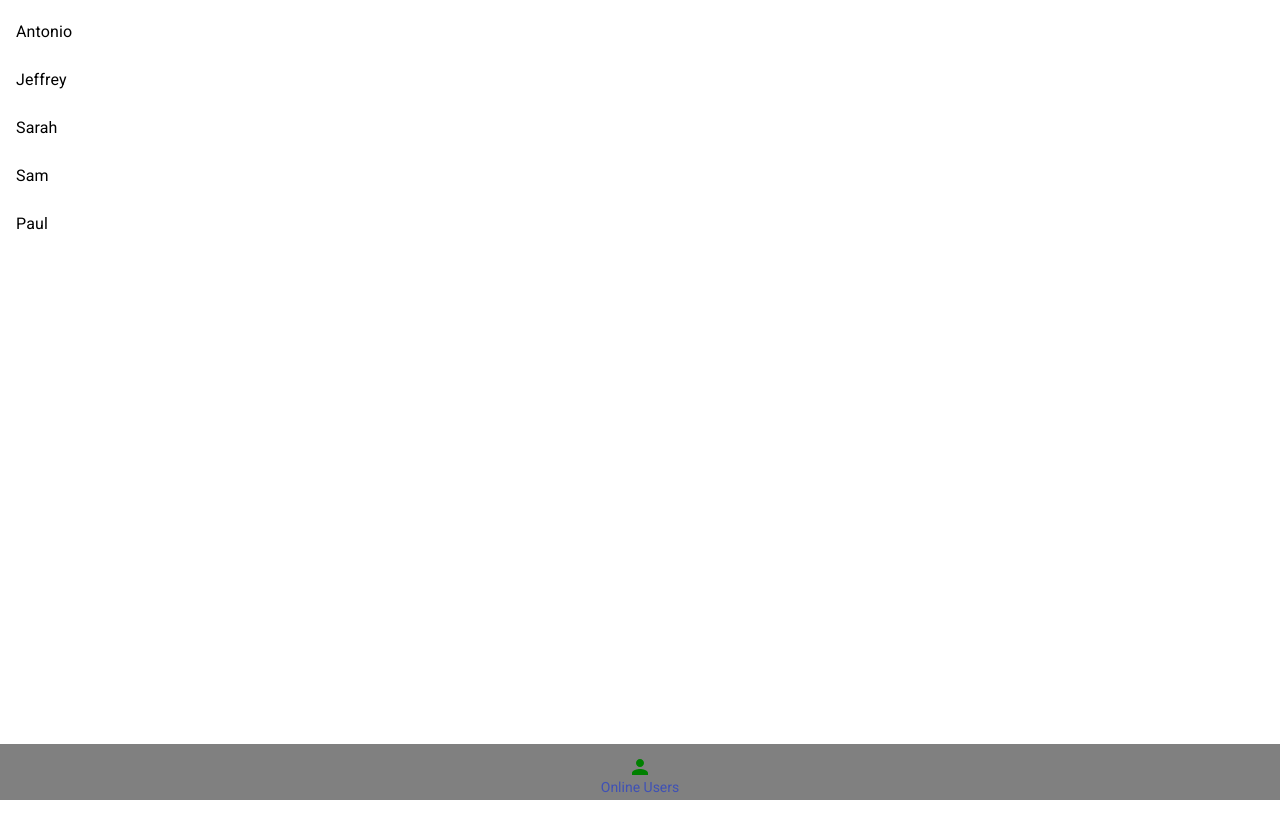
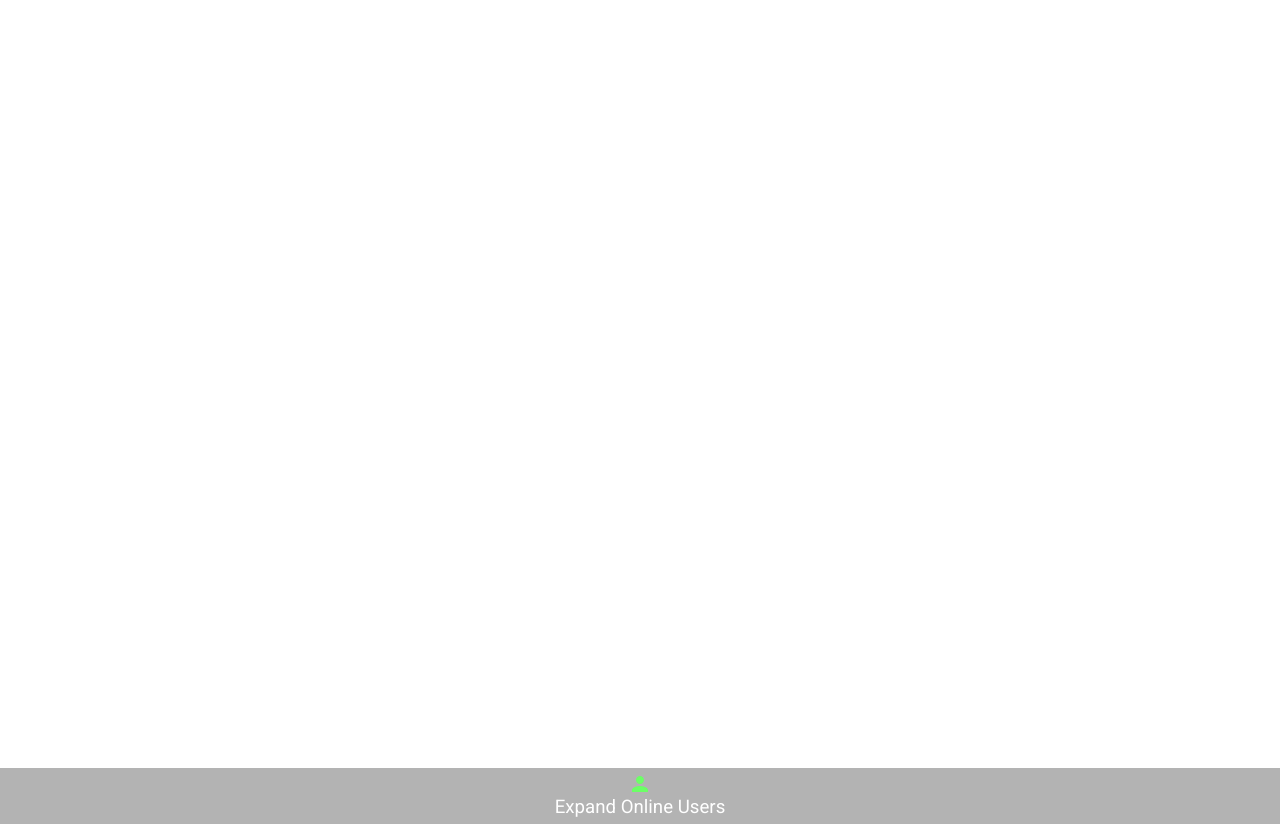
Before and after one commit to afbooza/online-users, a React (Create React App) app: page / in a window 1280 px wide. Before the commit the page ends 800 px from the top, so only its background shows below. Built offline with nearby package versions, Linux system fonts and the light colour scheme.

Commit message:
Added mocks, some animation, toggle expand and css

```diff
--- a/src/App.js
+++ b/src/App.js
@@ -2,38 +2,47 @@ import React from 'react';
 import './App.css';
 import UserList from './UserList';
 import Footer from './Footer';
-
-
+import { StylesProvider } from '@material-ui/styles';
+import getUsers from './mock/getUsers';
 
 function App() {
 
-  //setState Object
-  const [usersObj, setUser] = React.useState({
-    usersList: [
-      { name: "Antonio" },
-      { name: "Jeffrey" },
-      { name: "Sarah" },
-      { name: "Sam" },
-      { name: "Paul" }
-    ],
-    showUsers: true
+  //set state
+  const [userList, setUserList] = React.useState([]);
+  const [usersReady, setUsersReady] = React.useState(false);
+  const [showUsers, setShowUsers] = React.useState(false);
+  const [navStateClass, setNavStateClass] = React.useState("minimized");
+
+  React.useEffect(() => {
+    const getUserData = async () => {
+      try {
+        const users = await getUsers();
+        if(users)
+          setUsersReady(true);
+          setUserList(users);
+      } catch (error) {
+        alert("Failed to fetch users. " + error);
+      }
+    }
+    getUserData();
   });
 
-  //need to pass this over to the Footer component
   const toggleDisplayOfUsers = () => {
-    console.log('toggle users');
-    setUser({
-      usersList: usersObj.usersList,
-      showUsers: !usersObj.showUsers
-    });
+    setShowUsers(!showUsers);
+    navStateClass === "minimized" ? setNavStateClass("expanded") : setNavStateClass("minimized");
   }
 
   return (
-    <div useClass="body">
-      <UserList usersObj={usersObj}
-      ></UserList>
-      <Footer toggleDisplayOfUsers = {toggleDisplayOfUsers} ></Footer>
-    </div>
+    <StylesProvider injectFirst>
+      <div className="body">
+        <UserList
+          userList={userList}
+          showUsers={showUsers}
+          navStateClass={navStateClass}/>
+        <Footer toggleDisplayOfUsers={toggleDisplayOfUsers}
+          navStateClass = {navStateClass} usersReady = {usersReady} />
+      </div>
+    </StylesProvider>
   );
 }
 
--- a/src/Footer.css
+++ b/src/Footer.css
@@ -1,17 +1,34 @@
-.footer{
-    height: 50px;
+
+.bottom-nav {
+    text-align:center;
+    background-color:rgba(128, 128, 128, 0.598);
+    width:100%;
+    height: 56px;
+    /* transition:position 2s; */
+}
+.bottom-nav--minimized {
+    transform:translateY(24px);
+
+}
+.bottom-nav--minimized:hover {
+    transition:transform 1s;
+    -webkit-transform:translateY(0px);
+
+}
+.bottom-nav--expanded {
+    position:absolute;
+    top:1px;
+    background-color:rgba(32, 138, 204, 0.598);
 }
 
-.bottom-navigation{
-    text-align:center;
-    background-color:grey;
-    color:black;
+.bottom-nav__button__online-label {
+    font-size: 1.4em;
+    color:#ffffff;
+    width:400px;
 }
-
-.MuiSvgIcon-root{
-    color:green
+.bottom-nav__button__online-label-icon--disabled{
+    color:#FFFF66;
 }
-
-.button--online-users{
-    color:green;
+.bottom-nav__button__online-label-icon--enabled{
+    color:#6CFF66;
 }
--- a/src/Footer.js
+++ b/src/Footer.js
@@ -3,48 +3,36 @@ import BottomNavigation from '@material-ui/core/BottomNavigation';
 import BottomNavigationAction from '@material-ui/core/BottomNavigationAction';
 import PersonIcon from '@material-ui/icons/Person';
 import './Footer.css';
-import { StylesProvider } from "@material-ui/styles";
 
-const Footer = ({toggleDisplayOfUsers}) => {
-  const [value, setValue] = React.useState(0);
+const Footer = ({ toggleDisplayOfUsers, usersReady, navStateClass }) => {
 
-  // Idea to create element from scratch
-  // const openUserList = () => {
-  //   let chatWindow = document.createElement("div");
-  //   let chatWindowContent = document.createTextNode("hey");
-  //   chatWindow.appendChild(chatWindowContent);
-  //   console.log('open user list');
-  //   let root = document.getElementById("root");
-  //   let footer = document.getElementById("footer");
-  //   root.insertBefore(chatWindow, footer );
-  // }
+  const [buttonLabel, setButtonLabel] = React.useState("Expand Online Users");
 
-  //Need to put this onto the <BottomNavigationAction element>
-  //after getting from the UserList component --> onClick={() => toggleDisplayOfUsers}
+  let iconMod = "disabled";
+
+
+  if(usersReady === true) {
+    iconMod="enabled";
+  }
 
   const handleToggleUsers = () => {
-    console.log("handle toggle in Footer Comp");
     toggleDisplayOfUsers();
+    buttonLabel === "Expand Online Users" ?setButtonLabel("Minimize Online Users") : setButtonLabel("Expand Online Users")
   }
 
   return (
-    <footer useClass="footer">
-      <StylesProvider injectFirst>
+    <footer>
       <BottomNavigation
-          className="bottom-navigation"
-          value={value}
-          onChange={(event, newValue) => {
-            setValue(newValue);
-          }}
+        className={'bottom-nav bottom-nav--'+navStateClass}
         showLabels
       >
         <BottomNavigationAction
-            className="bottom-navigation button--online-users"
           onClick={() => handleToggleUsers()}
-            label="Online Users"
-            icon={<PersonIcon />} />
+          label={buttonLabel}
+          classes={{label:'bottom-nav__button__online-label'}}
+          value="online"
+          icon={<PersonIcon className={'bottom-nav__button__online-label-icon--' + iconMod}/>} />
       </BottomNavigation>
-      </StylesProvider>
     </footer>
   );
 }
--- a/src/UserList.css
+++ b/src/UserList.css
@@ -1,3 +1,6 @@
-.user-list{
+.user-list--minimized {
     min-height: calc(100vh - 56px);
 }
+.user-list--expanded{
+    margin-top:56px;
+}
--- a/src/UserList.js
+++ b/src/UserList.js
@@ -10,12 +10,12 @@ const User = ({user}) => (
     </ListItem>
 );
 
-const UserList = ({usersObj}) => {
-    if (usersObj.showUsers === true) {
+const UserList = ({userList, showUsers, navStateClass}) => {
+    if (showUsers) {
         return (
-            <div className="user-list">
-                <List aria-label="Online Users">
-                    {usersObj.usersList.map((user, index) => (
+            <div className={'user-list user-list--' + navStateClass}>
+                <List>
+                    {userList.map((user, index) => (
                         <User key={index} user={user} />
                     ))}
                 </List>
@@ -23,7 +23,7 @@ const UserList = ({usersObj}) => {
         );
     }
     else {
-        return <div className="user-list"></div>
+        return <div className={'user-list--' + navStateClass}></div>
     }
 }
 
--- /dev/null
+++ b/src/mock/getUsers.js
@@ -0,0 +1,12 @@
+import data from './mockUsers';
+
+function timeout(ms) {
+    return new Promise(data => setTimeout(data, ms));
+}
+
+const getUsers = async () => {
+    await timeout(2000);
+    return data;
+}
+
+export default getUsers;
--- /dev/null
+++ b/src/mock/mockUsers.js
@@ -0,0 +1,9 @@
+const data = [
+    { name: "Antonio" },
+    { name: "Jeffrey" },
+    { name: "Sarah" },
+    { name: "Sam" },
+    { name: "Paul" }
+];
+
+export default data;
```
Lines whose indentation alone changed are shown as unchanged.
